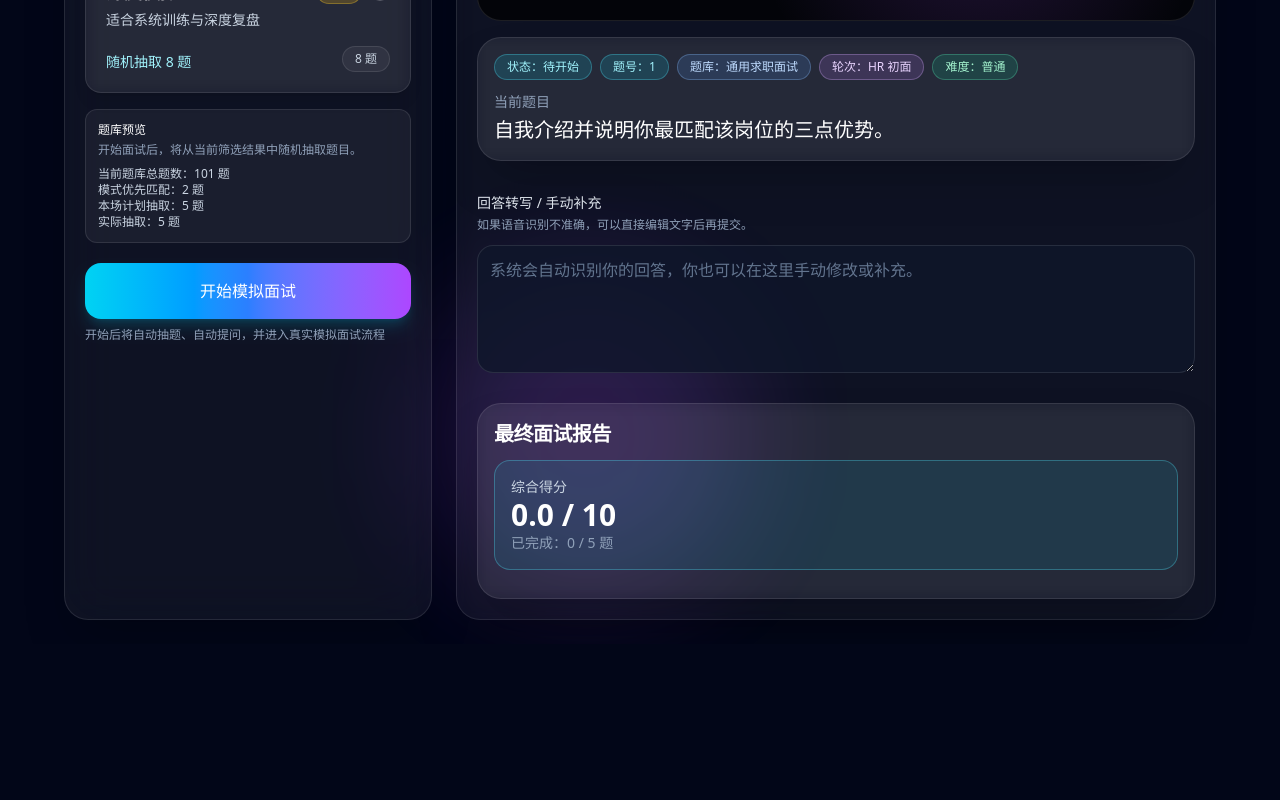
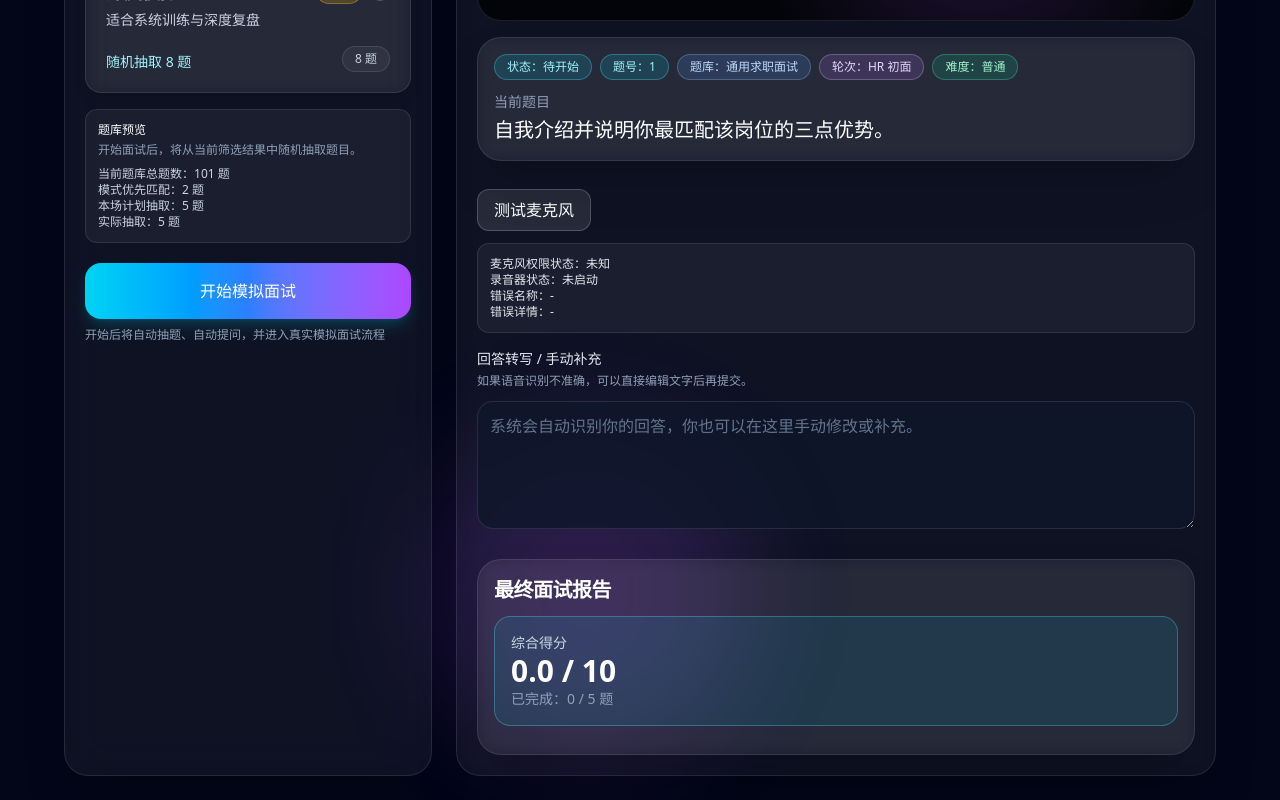
Before and after one commit to pancunzhi1124-pixel/xiaohongshu-interview-platform, a Next.js app: page /interview in a window 1280 px wide. Shown: the part 989-1789 px from the top of the page. Before the commit the page ends 1633 px from the top, so only its background shows below. Built offline with nearby package versions, Linux system fonts and the light colour scheme.

Commit message:
fix interview mic startup and recorder lifecycle

```diff
--- a/app/interview/page.tsx
+++ b/app/interview/page.tsx
@@ -225,6 +225,8 @@ type AudioDiagnostics = {
   mimeType: "audio/wav";
   uploadedForTranscription: boolean;
 };
+type RecorderStatus = "未启动" | "启动中" | "录音中" | "停止中" | "失败";
+type MicPermissionStatus = "已授权" | "未授权" | "未知";
 
 type EvaluationResponse = {
   score: number;
@@ -425,6 +427,10 @@ function InterviewPageContent() {
   const [lastRecordedBlob, setLastRecordedBlob] = useState<Blob | null>(null);
   const [lastRecordedUrl, setLastRecordedUrl] = useState("");
   const [audioDiagnostics, setAudioDiagnostics] = useState<AudioDiagnostics | null>(null);
+  const [recorderStatus, setRecorderStatus] = useState<RecorderStatus>("未启动");
+  const [micPermissionStatus, setMicPermissionStatus] = useState<MicPermissionStatus>("未知");
+  const [recorderErrorName, setRecorderErrorName] = useState("");
+  const [recorderErrorMessage, setRecorderErrorMessage] = useState("");
 
   const videoRef = useRef<HTMLVideoElement>(null);
   const cameraStreamRef = useRef<MediaStream | null>(null);
@@ -628,6 +634,48 @@ function InterviewPageContent() {
     audioContextRef.current = null;
     streamRef.current?.getTracks().forEach((track) => track.stop());
     streamRef.current = null;
+    setRecorderStatus("未启动");
+  };
+
+  const clearRecordingArtifacts = () => {
+    stopAudioRecording();
+    if (previewAudioRef.current) {
+      previewAudioRef.current.pause();
+      previewAudioRef.current.currentTime = 0;
+      previewAudioRef.current = null;
+    }
+    recordedChunksRef.current = [];
+    uploadedForTranscriptionRef.current = false;
+    recordingStartedAtRef.current = Date.now();
+    if (lastRecordedUrl) {
+      URL.revokeObjectURL(lastRecordedUrl);
+    }
+    setLastRecordedBlob(null);
+    setLastRecordedUrl("");
+    setAudioDiagnostics(null);
+    setTip("");
+    setRecorderErrorName("");
+    setRecorderErrorMessage("");
+  };
+
+  const detectMicPermission = async () => {
+    if (typeof navigator === "undefined" || !navigator.mediaDevices?.getUserMedia) {
+      setMicPermissionStatus("未知");
+      return;
+    }
+    try {
+      const stream = await navigator.mediaDevices.getUserMedia({ audio: true });
+      setMicPermissionStatus("已授权");
+      stream.getTracks().forEach((track) => track.stop());
+      console.log("mic open success");
+    } catch (error) {
+      setMicPermissionStatus("未授权");
+      const name = error instanceof DOMException ? error.name : "UnknownError";
+      const message = error instanceof Error ? error.message : "unknown microphone permission error";
+      setRecorderErrorName(name);
+      setRecorderErrorMessage(message);
+      console.error("microphone or recorder failed:", error);
+    }
   };
 
   const stopCamera = () => {
@@ -717,6 +765,9 @@ function InterviewPageContent() {
   };
 
   const startAutoListening = async (target: InterviewTarget) => {
+    console.log("startRecording called");
+    console.log("isRecording before start:", isRecordingRef.current);
+    console.log("recorder exists:", Boolean(recorderRef.current));
     if (isRecordingRef.current) {
       return;
     }
@@ -727,26 +778,10 @@ function InterviewPageContent() {
       return;
     }
 
-    stopAudioRecording();
-    if (previewAudioRef.current) {
-      previewAudioRef.current.pause();
-      previewAudioRef.current.currentTime = 0;
-      previewAudioRef.current = null;
-    }
-    recordedChunksRef.current = [];
-    uploadedForTranscriptionRef.current = false;
-    if (lastRecordedUrl) {
-      URL.revokeObjectURL(lastRecordedUrl);
-    }
-    setLastRecordedBlob(null);
-    setLastRecordedUrl("");
-    setAudioDiagnostics(null);
-    setTip("");
-    recordingStartedAtRef.current = Date.now();
+    clearRecordingArtifacts();
+    setRecorderStatus("启动中");
 
     try {
-      const stream = await navigator.mediaDevices.getUserMedia({ audio: true });
-      streamRef.current = stream;
       const recorder = createRecorder({
         type: "wav",
         sampleRate: 16000,
@@ -757,10 +792,16 @@ function InterviewPageContent() {
       await new Promise<void>((resolve, reject) => {
         recorder.open(
           () => resolve(),
-          (message) => reject(new Error(message)),
+          (message, isUserNotAllow) => {
+            const error = new Error(message || "录音器启动失败");
+            error.name = isUserNotAllow ? "NotAllowedError" : "RecorderOpenError";
+            reject(error);
+          },
         );
       });
+      console.log("mic open success");
       recorder.start();
+      console.log("recorder start success");
       const authRes = await fetch("/api/interview/xfyun-auth");
       const authData = (await authRes.json()) as { wsUrl?: string; appId?: string; error?: string; detail?: string };
       if (!authRes.ok || !authData.wsUrl || !authData.appId) {
@@ -788,7 +829,12 @@ function InterviewPageContent() {
       };
       const audioContext = new AudioContext({ sampleRate: 16000 });
       audioContextRef.current = audioContext;
-      const sourceNode = audioContext.createMediaStreamSource(stream);
+      const stream = recorder as unknown as { stream?: MediaStream };
+      if (!stream.stream) {
+        throw new Error("录音器未返回可用音频流");
+      }
+      streamRef.current = stream.stream;
+      const sourceNode = audioContext.createMediaStreamSource(stream.stream);
       sourceNodeRef.current = sourceNode;
       const processor = audioContext.createScriptProcessor(4096, 1, 1);
       processorRef.current = processor;
@@ -808,16 +854,24 @@ function InterviewPageContent() {
       recorderRef.current = recorder;
       recordingTargetRef.current = target;
       isRecordingRef.current = true;
+      setRecorderStatus("录音中");
+      setMicPermissionStatus("已授权");
       recordingTimerRef.current = setInterval(() => setRecordingSeconds((prev) => prev + 1), 1000);
       setTip("正在录音并实时转写，请点击“停止录音并转写”结束。");
     } catch (error) {
       isRecordingRef.current = false;
-      const message = error instanceof Error ? error.message : "";
-      if (message.toLowerCase().includes("permission")) {
-        setTip("浏览器未允许麦克风权限，请允许后重试。");
+      setRecorderStatus("失败");
+      const name = error instanceof DOMException ? error.name : error instanceof Error ? error.name : "UnknownError";
+      const message = error instanceof Error ? error.message : "录音器启动失败";
+      setRecorderErrorName(name);
+      setRecorderErrorMessage(message);
+      if (name === "NotAllowedError") {
+        setMicPermissionStatus("未授权");
+        setTip("浏览器未授权麦克风。");
       } else {
-        setTip("麦克风无法使用，请检查设备后重试，或手动输入回答。");
+        setTip(`录音器启动失败：${message}`);
       }
+      console.error("microphone or recorder failed:", error);
     }
   };
 
@@ -827,6 +881,7 @@ function InterviewPageContent() {
       setTip("没有正在进行的录音，请重新开始。");
       return;
     }
+    setRecorderStatus("停止中");
     const audioBlob = await exportChunk();
     stopAudioRecording();
 
@@ -853,9 +908,11 @@ function InterviewPageContent() {
       setTip("录音已停止，实时转写结果已追加到文本框，可手动修改后提交。");
       uploadedForTranscriptionRef.current = true;
       setAudioDiagnostics((prev) => (prev ? { ...prev, uploadedForTranscription: true } : prev));
+      setRecorderStatus("未启动");
     } catch (error) {
       const message = error instanceof Error ? error.message : "转写结束异常，请手动输入回答。";
       setTip(message);
+      setRecorderStatus("失败");
     }
   };
 
@@ -1240,6 +1297,15 @@ function InterviewPageContent() {
           {started && (interviewStatus === "listening" || interviewStatus === "followup_listening") ? (
             <p className="mt-2 text-xs text-slate-400">请靠近麦克风，用普通话清晰作答。录音结束后系统会自动转写，转写文字可手动修改后再提交。</p>
           ) : null}
+          <button
+            type="button"
+            className="mt-3 mr-2 rounded-xl border border-white/20 bg-white/10 px-4 py-2 text-sm text-white transition hover:bg-white/20"
+            onClick={() => {
+              void detectMicPermission();
+            }}
+          >
+            测试麦克风
+          </button>
           {lastRecordedBlob ? (
             <button
               type="button"
@@ -1271,6 +1337,12 @@ function InterviewPageContent() {
 是否已上传转写：${audioDiagnostics.uploadedForTranscription ? "是" : "否"}`}
             </div>
           ) : null}
+          <div className="mt-3 rounded-xl border border-white/10 bg-white/5 p-3 text-xs text-slate-200 whitespace-pre-line">
+            {`麦克风权限状态：${micPermissionStatus}
+录音器状态：${recorderStatus}
+错误名称：${recorderErrorName || "-"}
+错误详情：${recorderErrorMessage || "-"}`}
+          </div>
           {tip ? <p className="mt-2 text-sm text-amber-300">{tip}</p> : null}
 
           <div className="mt-4">
```
